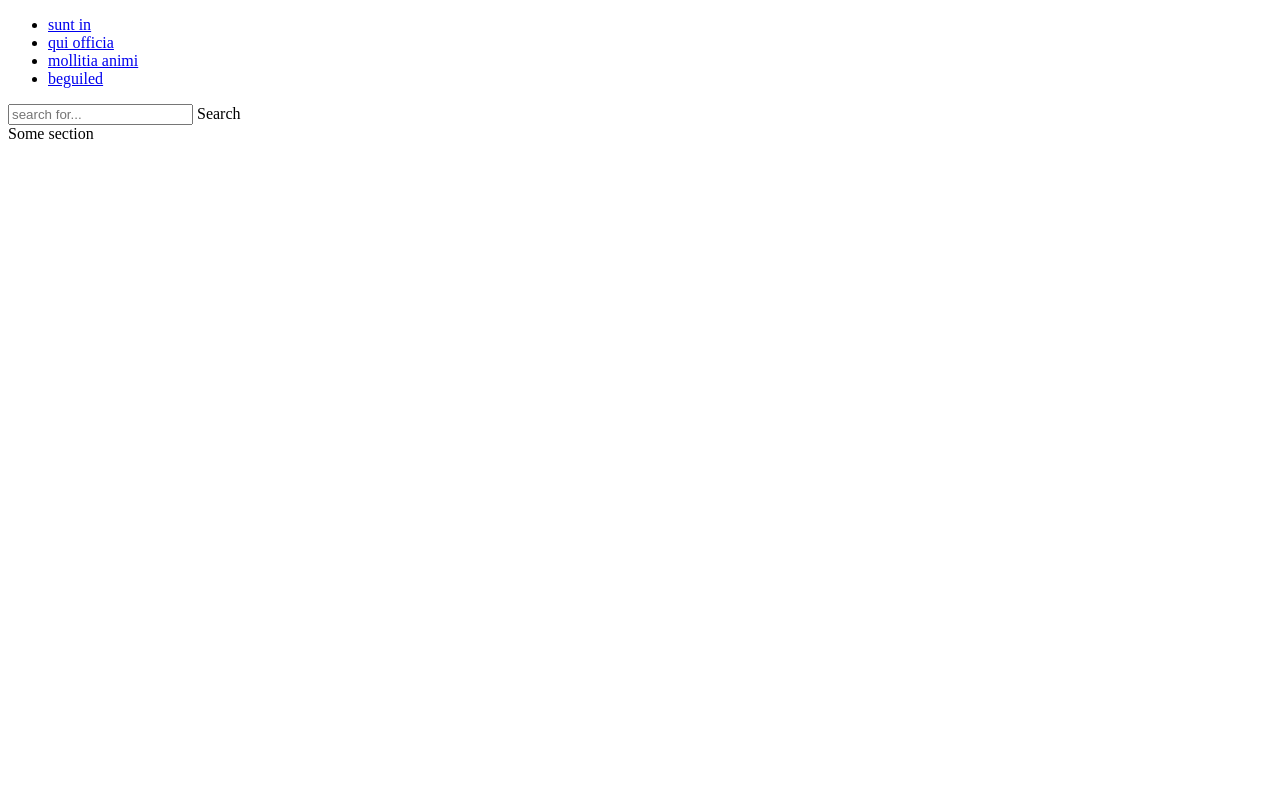
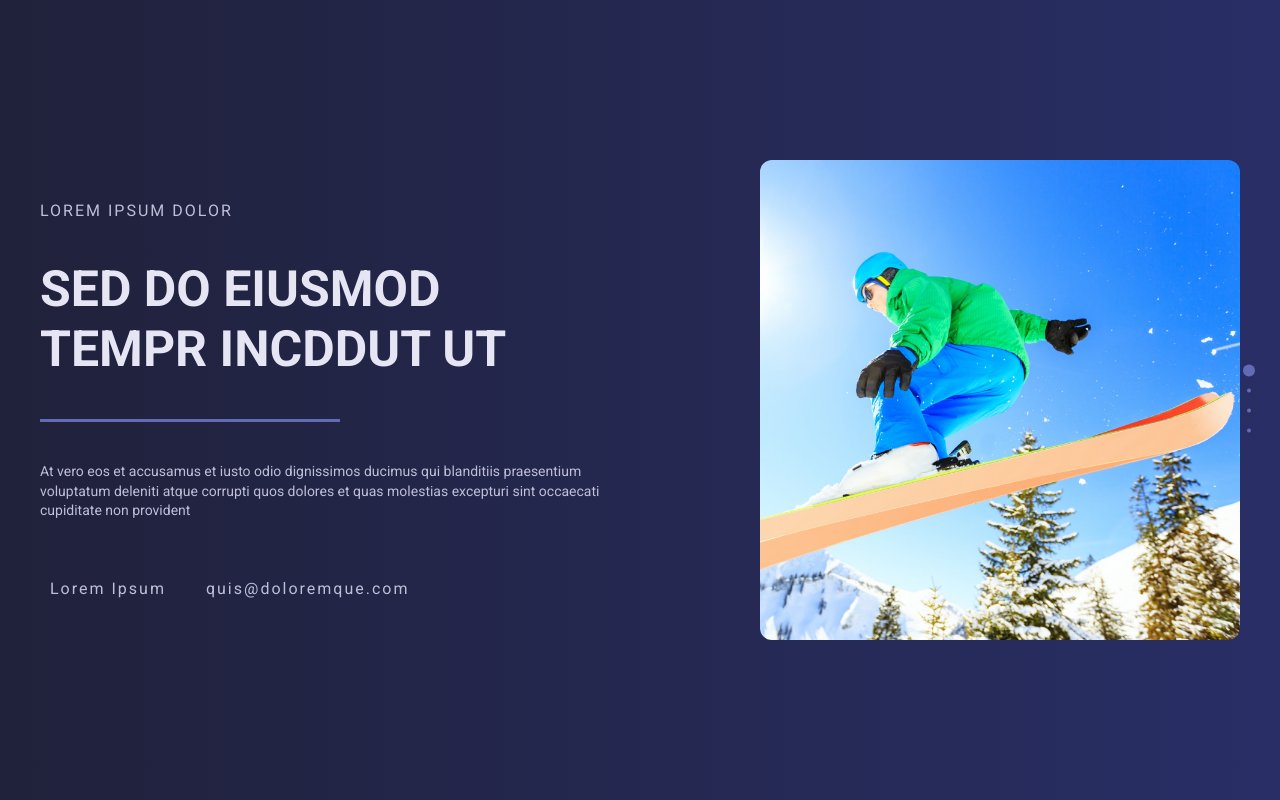
Before and after one commit to dbsels12/fullpage, a plain HTML site: page index.html in a window 1280 px wide. Drawn offline with nearby package versions, Linux system fonts and the light colour scheme; some icons are missing.

Commit message:
fullpage

```diff
--- a/css/common.css
+++ b/css/common.css
@@ -0,0 +1,135 @@
+html,
+body,
+div,
+span,
+applet,
+object,
+iframe,
+h1,
+h2,
+h3,
+h4,
+h5,
+h6,
+p,
+blockquote,
+pre,
+a,
+abbr,
+acronym,
+address,
+big,
+cite,
+code,
+del,
+dfn,
+em,
+img,
+ins,
+kbd,
+q,
+s,
+samp,
+small,
+strike,
+strong,
+sub,
+sup,
+tt,
+var,
+b,
+u,
+i,
+center,
+dl,
+dt,
+dd,
+ol,
+ul,
+li,
+fieldset,
+form,
+label,
+legend,
+table,
+caption,
+tbody,
+tfoot,
+thead,
+tr,
+th,
+td,
+article,
+aside,
+canvas,
+details,
+embed,
+figure,
+figcaption,
+footer,
+header,
+hgroup,
+menu,
+nav,
+output,
+ruby,
+section,
+summary,
+time,
+mark,
+audio,
+video {
+  margin: 0;
+  padding: 0;
+  border: 0;
+  font-size: 100%;
+  font: inherit;
+  vertical-align: baseline;
+}
+/* HTML5 display-role reset for older browsers */
+article,
+aside,
+details,
+figcaption,
+figure,
+footer,
+header,
+hgroup,
+menu,
+nav,
+section {
+  display: block;
+}
+body {
+  line-height: 1;
+}
+ol,
+ul {
+  list-style: none;
+}
+blockquote,
+q {
+  quotes: none;
+}
+blockquote:before,
+blockquote:after,
+q:before,
+q:after {
+  content: "";
+  content: none;
+}
+table {
+  border-collapse: collapse;
+  border-spacing: 0;
+}
+
+/* style */
+a {
+  text-decoration: none;
+  color: inherit;
+}
+
+img {
+  width: 100%;
+  display: block;
+}
--- a/css/main.css
+++ b/css/main.css
@@ -0,0 +1,201 @@
+@import url("https://fonts.googleapis.com/css2?family=Roboto:ital,wght@0,300;0,400;0,500;0,700;1,300&display=swap");
+
+:root {
+  --primary: #bebed8;
+  --light: #e5e5f4;
+  --accent: #636bb5;
+  --dark: #090513;
+}
+body {
+  font-family: "Roboto", sans-serif;
+  background: linear-gradient(
+    90deg,
+    rgba(8, 9, 37, 0.9) 0%,
+    rgba(17, 24, 85, 0.9) 100%
+  );
+  color: var(--primary);
+  font-size: 16px;
+  font-weight: 400;
+}
+
+section {
+}
+
+.container {
+  max-width: 1200px;
+  width: 94%;
+  height: 100vh;
+  display: flex;
+  justify-content: space-between;
+  margin: 0 auto;
+  align-items: center;
+}
+
+.info {
+  width: 50%;
+}
+
+.photo {
+  width: 40%;
+}
+
+/* 헤더,메뉴,검색창 */
+.header {
+  position: fixed;
+  top: 0;
+  left: 0;
+  width: 100%;
+  height: 100px;
+  display: flex;
+  align-items: center;
+  justify-content: space-between;
+  font-size: 32px;
+  padding: 0 30px;
+  box-sizing: border-box;
+  z-index: 100;
+}
+
+.header span {
+  cursor: pointer;
+}
+
+.nav {
+  position: fixed;
+  top: 0;
+  left: -330px;
+  width: 300px;
+  height: 100vh;
+  background: var(--dark);
+  display: flex;
+  flex-direction: column;
+  align-items: center;
+  justify-content: center;
+  transition: left 0.3s;
+  z-index: 1;
+}
+
+.nav.active {
+  left: 0;
+}
+
+.nav li {
+  width: 100%;
+  padding: 20px 30px;
+  box-sizing: border-box;
+}
+
+.nav a {
+  display: block;
+  font-weight: 300;
+  font-size: 30px;
+  padding: 10px 0;
+  border-bottom: 1px solid rgba(255, 255, 255, 0.3);
+  transition: padding 0.3s;
+}
+
+.nav a.active {
+  color: #fff;
+  padding-left: 30px;
+}
+
+.search_area {
+  position: fixed;
+  top: -100px;
+  left: 50%;
+  transform: translateX(-50%);
+  width: 40%;
+  height: 100px;
+  display: flex;
+  justify-content: center;
+  align-items: center;
+  z-index: 101;
+  transition: top 0.3s;
+}
+
+.search_area.active {
+  top: 0;
+}
+
+.search_area form {
+  width: 100%;
+  margin: 0 auto;
+  position: relative;
+}
+
+.search_area input {
+  width: 100%;
+  height: 50px;
+  border: none;
+  outline: none;
+  padding: 0 20px;
+  border-radius: 6px;
+  box-sizing: border-box;
+}
+
+.search_area span {
+  position: absolute;
+  top: 50%;
+  transform: translateY(-50%);
+  right: 20px;
+  cursor: pointer;
+}
+
+/* 섹션 */
+.info h3 {
+  margin-bottom: 40px;
+  text-transform: uppercase;
+  letter-spacing: 2px;
+}
+
+.info h2 {
+  font-weight: 700;
+  font-size: 50px;
+  color: var(--light);
+  text-transform: uppercase;
+  margin-bottom: 40px;
+  width: 80%;
+  line-height: 1.2;
+}
+
+.info .line {
+  height: 3px;
+  background-color: var(--accent);
+  width: 0;
+  transition: width 0.3s;
+}
+
+.info .line.active {
+  width: 50%;
+}
+
+.info p {
+  font-size: 14px;
+  margin: 40px 0 60px;
+  line-height: 1.4;
+}
+
+.info .contect {
+  display: flex;
+}
+
+.info .contect a {
+  display: flex;
+  align-items: center;
+  margin-right: 30px;
+  letter-spacing: 2px;
+}
+
+.info .contect a i {
+  font-size: 26px;
+  color: var(--light);
+  margin-right: 10px;
+}
+
+.photo {
+  border-radius: 12px;
+  overflow: hidden;
+}
+
+#fp-nav ul li a span {
+  background: var(--accent);
+}
--- a/index.html
+++ b/index.html
@@ -14,16 +14,16 @@
 <body>
   <!-- 헤더 -->
   <div class="header">
-    <span><i class="xi-bars"></i></span>
-    <span><i class="xi-saerch"></i></span>
+    <span class="bars"><i class="xi-bars"></i></span>
+    <span class="search"><i class="xi-search"></i></span>
   </div>
 
   <!-- 메뉴 -->
-  <ul class="nav">
-    <li><a href="#">sunt in</a></li>
-    <li><a href="#">qui officia</a></li>
-    <li><a href="#">mollitia animi</a></li>
-    <li><a href="#">beguiled</a></li>
+  <ul id="nav" class="nav">
+    <li><a data-menuanchor="page1" href="#page1" class="active">sunt in</a></li>
+    <li><a data-menuanchor="page2" href="#page2">qui officia</a></li>
+    <li><a data-menuanchor="page3" href="#page3">mollitia animi</a></li>
+    <li><a data-menuanchor="page4" href="#page4">beguiled</a></li>
   </ul>
 
   <!-- 검색창 -->
@@ -35,8 +35,123 @@
 
   <!-- 내용 - 풀페이지-->
   <section id="fullpage">
-    <div class="section">Some section</div>
+    <!-- 섹션-01 -->
+    <div class="section">
+      <div class="container">
+        <div class="info">
+          <h3>Lorem ipsum dolor</h3>
+          <h2>sed do eiusmod tempr incddut ut </h2>
+          <div class="line"></div>
+          <p>At vero eos et accusamus et iusto odio dignissimos ducimus qui blanditiis praesentium voluptatum deleniti atque corrupti quos dolores et quas molestias excepturi sint occaecati cupiditate non provident</p>
+          <div class="contect">
+            <a href="#"><i class="xi-instagram"></i><span>Lorem Ipsum</span></a>
+            <a href="#"><i class="xi-mail-o"></i><span>quis@doloremque.com</span></a>
+          </div>
+        </div>
+        <div class="photo">
+          <img src="./images/bg01.jpg" alt="img">
+        </div>
+      </div>
+    </div>
+
+     <!-- 섹션-02 -->
+     <div class="section">
+      <div class="container">
+        <div class="photo">
+          <img src="./images/bg02.jpg" alt="img">
+        </div>
+        <div class="info">
+          <h3>Lorem ipsum dolor</h3>
+          <h2>sed do eiusmod tempr incddut ut </h2>
+          <div class="line"></div>
+          <p>At vero eos et accusamus et iusto odio dignissimos ducimus qui blanditiis praesentium voluptatum deleniti atque corrupti quos dolores et quas molestias excepturi sint occaecati cupiditate non provident</p>
+          <div class="contect">
+            <a href="#"><i class="xi-instagram"></i><span>Lorem Ipsum</span></a>
+            <a href="#"><i class="xi-mail-o"></i><span>quis@doloremque.com</span></a>
+          </div>
+        </div>
+      </div>
+    </div>
+
+
+    <!-- 섹션-03 -->
+    <div class="section">
+      <div class="container">
+        <div class="info">
+          <h3>Lorem ipsum dolor</h3>
+          <h2>sed do eiusmod tempr incddut ut </h2>
+          <div class="line"></div>
+          <p>At vero eos et accusamus et iusto odio dignissimos ducimus qui blanditiis praesentium voluptatum deleniti atque corrupti quos dolores et quas molestias excepturi sint occaecati cupiditate non provident</p>
+          <div class="contect">
+            <a href="#"><i class="xi-instagram"></i><span>Lorem Ipsum</span></a>
+            <a href="#"><i class="xi-mail-o"></i><span>quis@doloremque.com</span></a>
+          </div>
+        </div>
+          <div class="photo">
+          <img src="./images/bg03.jpg" alt="img">
+        </div>
+      </div>
+    </div>
+
+
+     <!-- 섹션-04 -->
+     <div class="section">
+      <div class="container">
+        <div class="photo">
+          <img src="./images/bg04.jpg" alt="img">
+        </div>
+        <div class="info">
+          <h3>Lorem ipsum dolor</h3>
+          <h2>sed do eiusmod tempr incddut ut </h2>
+          <div class="line"></div>
+          <p>At vero eos et accusamus et iusto odio dignissimos ducimus qui blanditiis praesentium voluptatum deleniti atque corrupti quos dolores et quas molestias excepturi sint occaecati cupiditate non provident</p>
+          <div class="contect">
+            <a href="#"><i class="xi-instagram"></i><span>Lorem Ipsum</span></a>
+            <a href="#"><i class="xi-mail-o"></i><span>quis@doloremque.com</span></a>
+          </div>
+        </div>
+      </div>
+    </div>
+
+
   </section>
+
+  <script>
+    // 메뉴
+    var bars = $('.bars')
+    var search = $('.search')
+    var nav = $('.nav')
+    var searchForm = $('.search_area')
+
+    bars.on('click', function(){
+      nav.toggleClass('active')
+
+      if($(this).find('i').hasClass('xi-bars')){
+        $(this).find('i').attr('class','xi-close')
+      }else{
+        $(this).find('i').attr('class','xi-bars')
+      }
+    })
+
+    search.on('click', function(){
+      searchForm.toggleClass('active')
+    })
+
+
+    // 풀페이지
+    $('#fullpage').fullpage({
+      navigation: true,
+      menu:'#nav',
+      anchors:['pag1', 'page2', 'page3', 'page4'],
+      responsive:900,
+      onLeave: function(){
+        $('.line').removeClass('active')
+      },
+	    afterLoad: function(){
+        $('.line').addClass('active')
+      },
+    });
+  </script>
 
 </body>
 </html>
```
